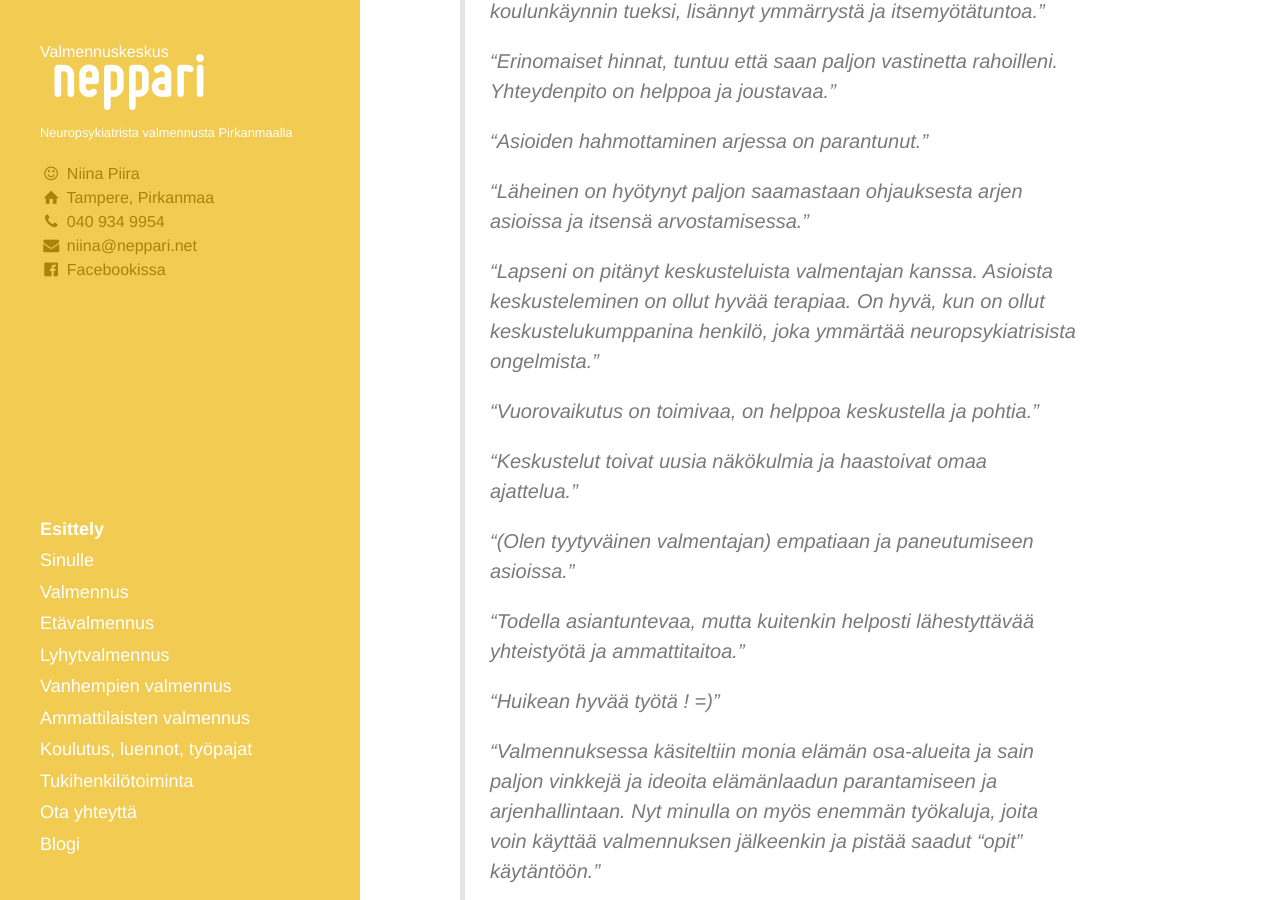
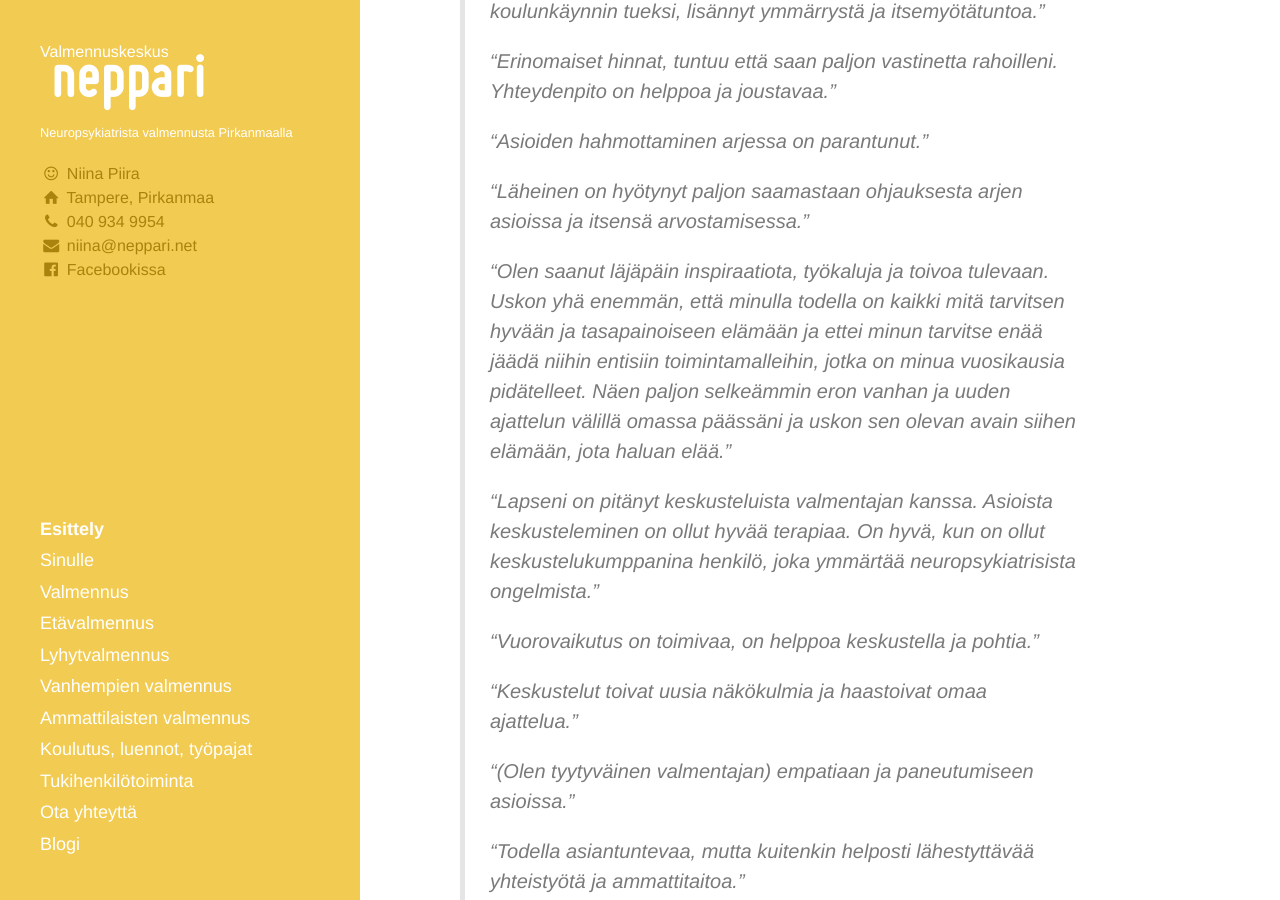
Before and after one commit to niinapiira/neppari.net, a Jekyll site: the page built from index.md, in a window 1280 px wide and 900 px high, scrolled down 2774 px. Built offline with Jekyll 4.4.1, drawn with Linux system fonts in a browser that asks for light colours.

Commit message:
Update index.md

```diff
--- a/index.md
+++ b/index.md
@@ -90,6 +90,8 @@ Palautteita yksilötyöskentelystä:
 >
 > _"Läheinen on hyötynyt paljon saamastaan ohjauksesta arjen asioissa ja itsensä arvostamisessa."_
 >
+>_"Olen saanut läjäpäin inspiraatiota, työkaluja ja toivoa tulevaan. Uskon yhä enemmän, että minulla todella on kaikki mitä tarvitsen hyvään ja tasapainoiseen elämään ja ettei minun tarvitse enää jäädä niihin entisiin toimintamalleihin, jotka on minua vuosikausia pidätelleet. Näen paljon selkeämmin eron vanhan ja uuden ajattelun välillä omassa päässäni ja uskon sen olevan avain siihen elämään, jota haluan elää."_
+>
 > _"Lapseni on pitänyt keskusteluista valmentajan kanssa. Asioista keskusteleminen on ollut hyvää terapiaa. On hyvä, kun on  ollut keskustelukumppanina henkilö, joka ymmärtää neuropsykiatrisista ongelmista."_
 >
 > _"Vuorovaikutus on toimivaa, on helppoa keskustella ja pohtia."_
```
